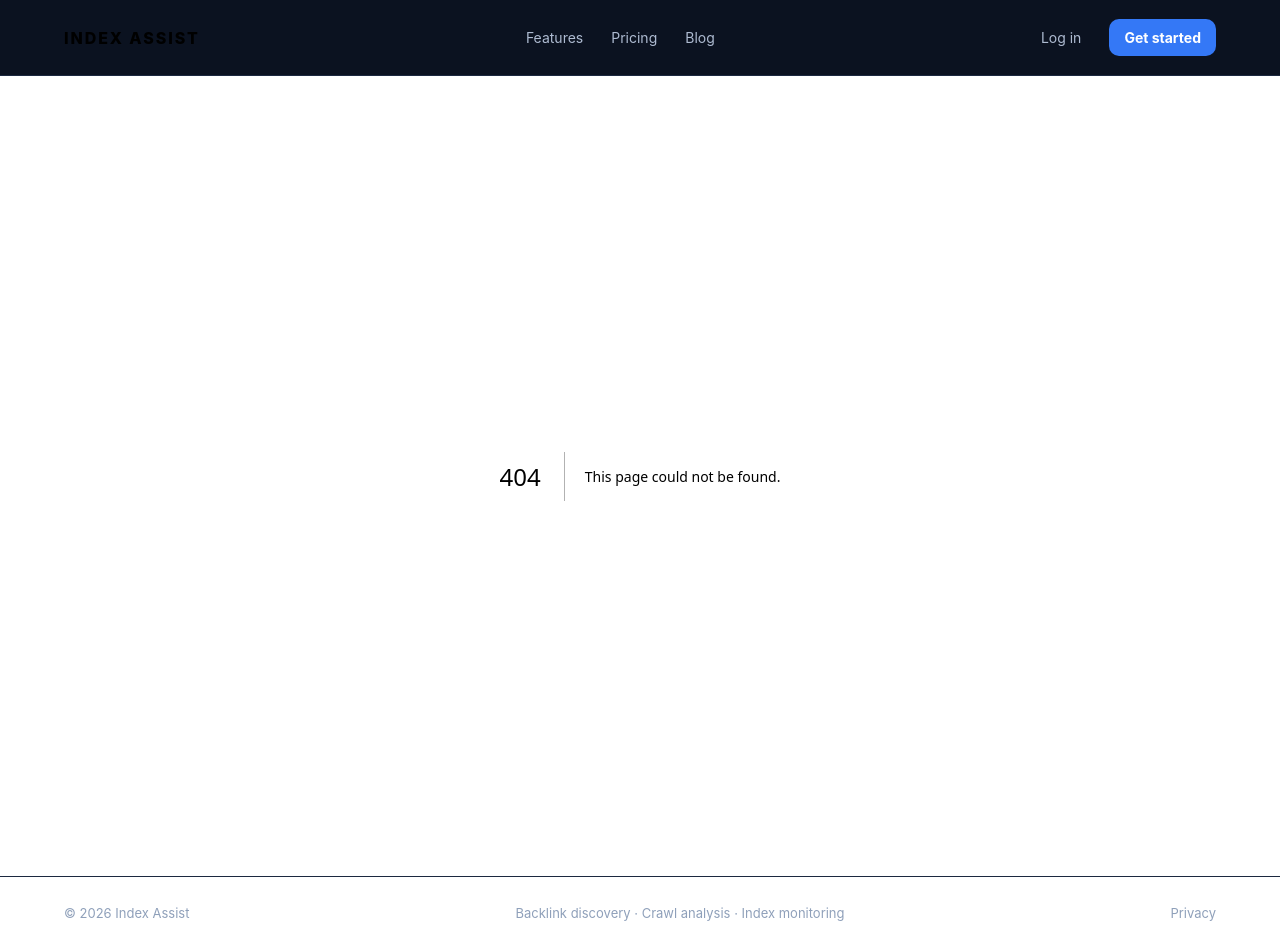
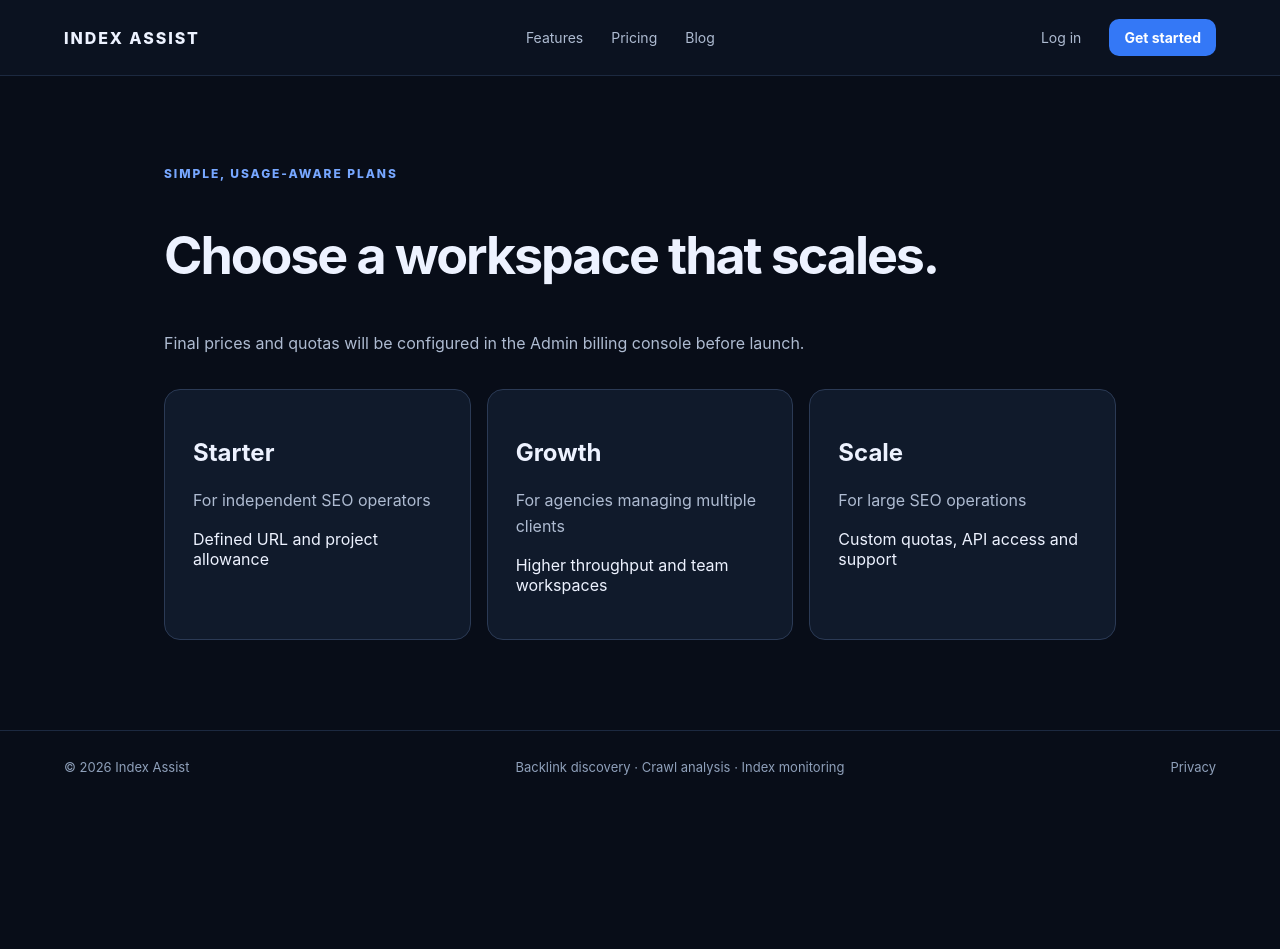
Before and after one commit to seokillseo-byte/index, a Next.js app in the folder apps/web/: page /pricing in a window 1280 px wide. Before the commit this address had no page. After the commit the page ends 803 px from the top, so only its background shows below. Built offline with nearby package versions, Linux system fonts and the light colour scheme.

Commit message:
feat(web): add public pricing page shell

```diff
--- /dev/null
+++ b/apps/web/app/pricing/page.tsx
@@ -0,0 +1,4 @@
+import type { Metadata } from 'next';
+export const metadata: Metadata = { title: 'Pricing', description: 'Index Assist plans and usage limits.' };
+const plans=[['Starter','For independent SEO operators','Defined URL and project allowance'],['Growth','For agencies managing multiple clients','Higher throughput and team workspaces'],['Scale','For large SEO operations','Custom quotas, API access and support']];
+export default function PricingPage(){return <section className="content-page"><div className="eyebrow">Simple, usage-aware plans</div><h1>Choose a workspace that scales.</h1><p className="muted">Final prices and quotas will be configured in the Admin billing console before launch.</p><div className="price-grid">{plans.map(([name,desc,detail])=><article className="price-card" key={name}><h2>{name}</h2><p className="muted">{desc}</p><p>{detail}</p></article>)}</div></section>}
```
